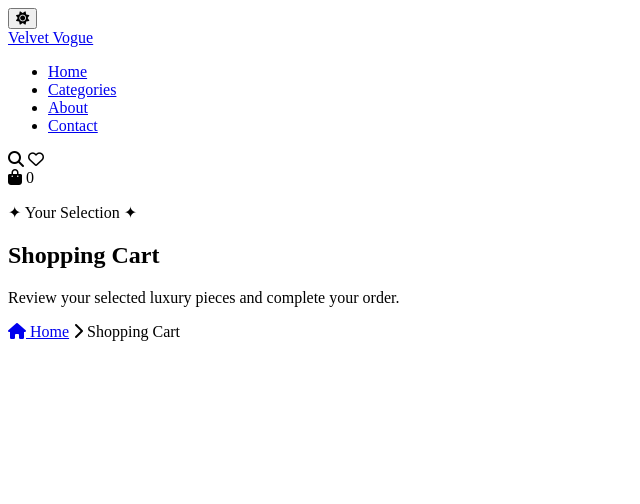
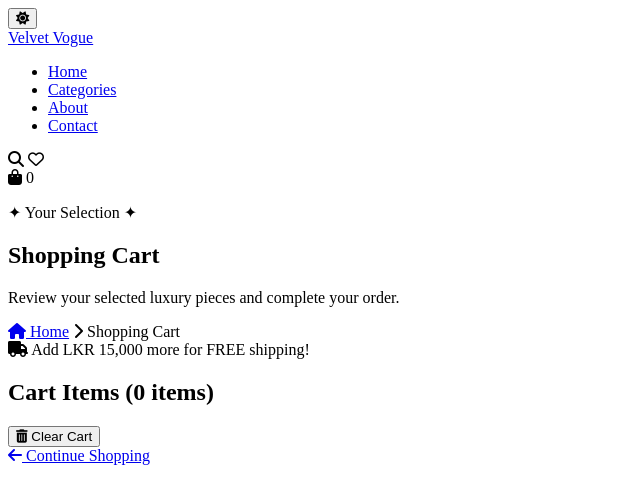
Before and after one commit to hithursan/velvet-vogue, a plain HTML site: page cart.html in a window 1280 px wide. Shown: the whole page, without its empty margins (0-640 px from the left). Drawn offline with Linux system fonts and the light colour scheme; a web font is replaced by a local one.

Commit message:
feat: add shipping progress bar, cart item list layout, and empty state markup

```diff
--- a/cart.html
+++ b/cart.html
@@ -58,6 +58,54 @@
             </div>
         </div>
     </section>
+
+        <section class="cart-main">
+        <div class="shipping-bar" id="shippingBar">
+            <div class="shipping-info">
+                <i class="fas fa-truck"></i>
+                <span id="shippingMessage">Add LKR 15,000 more for FREE shipping!</span>
+            </div>
+            <div class="shipping-progress">
+                <div class="shipping-progress-fill" id="shippingProgress"></div>
+            </div>
+        </div>
+
+        <div class="cart-container">
+            <div class="cart-items-section">
+                <div class="cart-items-header">
+                    <h2 class="section-title">
+                        Cart Items
+                        <span class="items-count">(<span id="itemsCount">0</span> items)</span>
+                    </h2>
+                    <button class="clear-cart-btn" id="clearCartBtn">
+                        <i class="fas fa-trash-alt"></i>
+                        Clear Cart
+                    </button>
+                </div>
+
+                <div class="cart-items-list" id="cartItemsList">
+                </div>
+
+                <div class="empty-cart" id="emptyCart" style="display: none;">
+                    <div class="empty-cart-icon">
+                        <i class="fas fa-shopping-bag"></i>
+                    </div>
+                    <h3>Your Cart is Empty</h3>
+                    <p>Looks like you haven't added anything to your cart yet.</p>
+                    <a href="categories.html" class="continue-shopping-btn">
+                        <i class="fas fa-arrow-left"></i>
+                        <span>Continue Shopping</span>
+                    </a>
+                </div>
+
+                <a href="categories.html" class="continue-link" id="continueLink">
+                    <i class="fas fa-arrow-left"></i>
+                    <span>Continue Shopping</span>
+                </a>
+            </div>
+        </div>
+    </section>
+
     <script src="./cart.js"></script>
 </body>
 </html>
```
